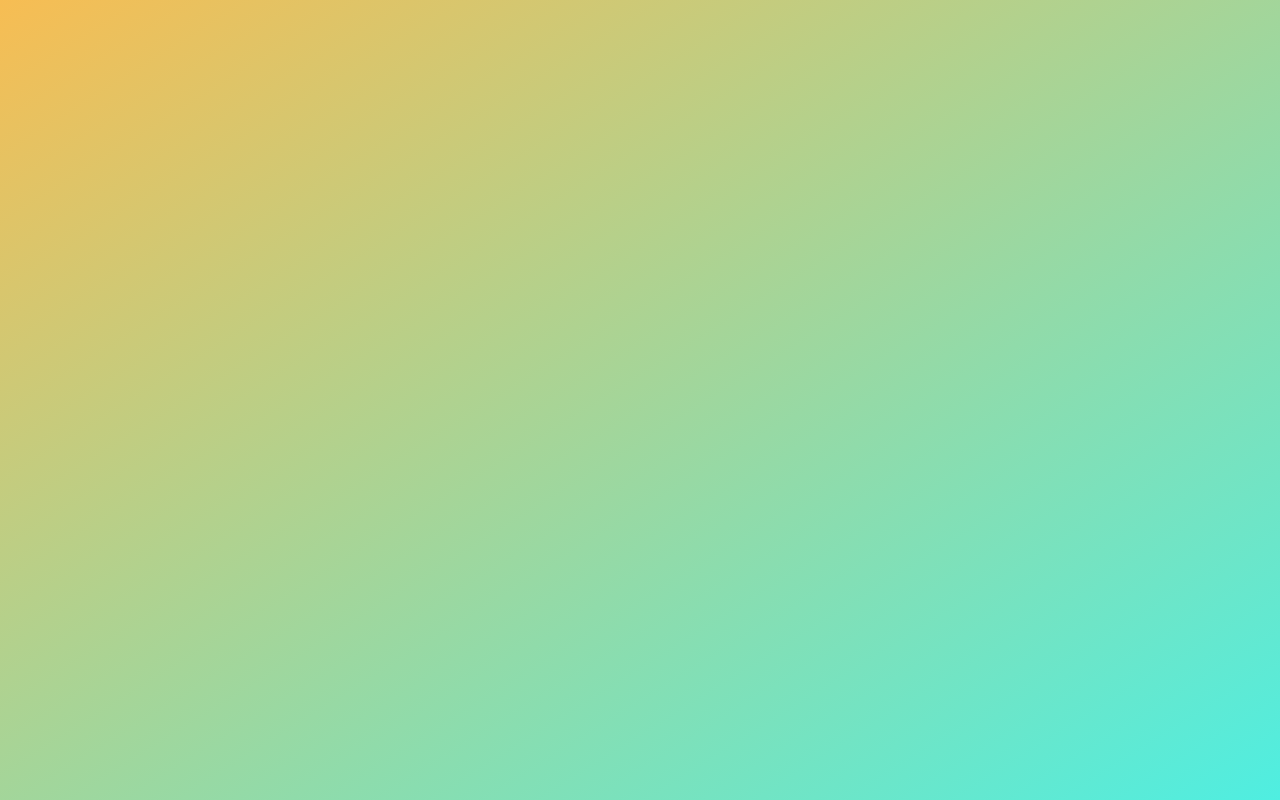
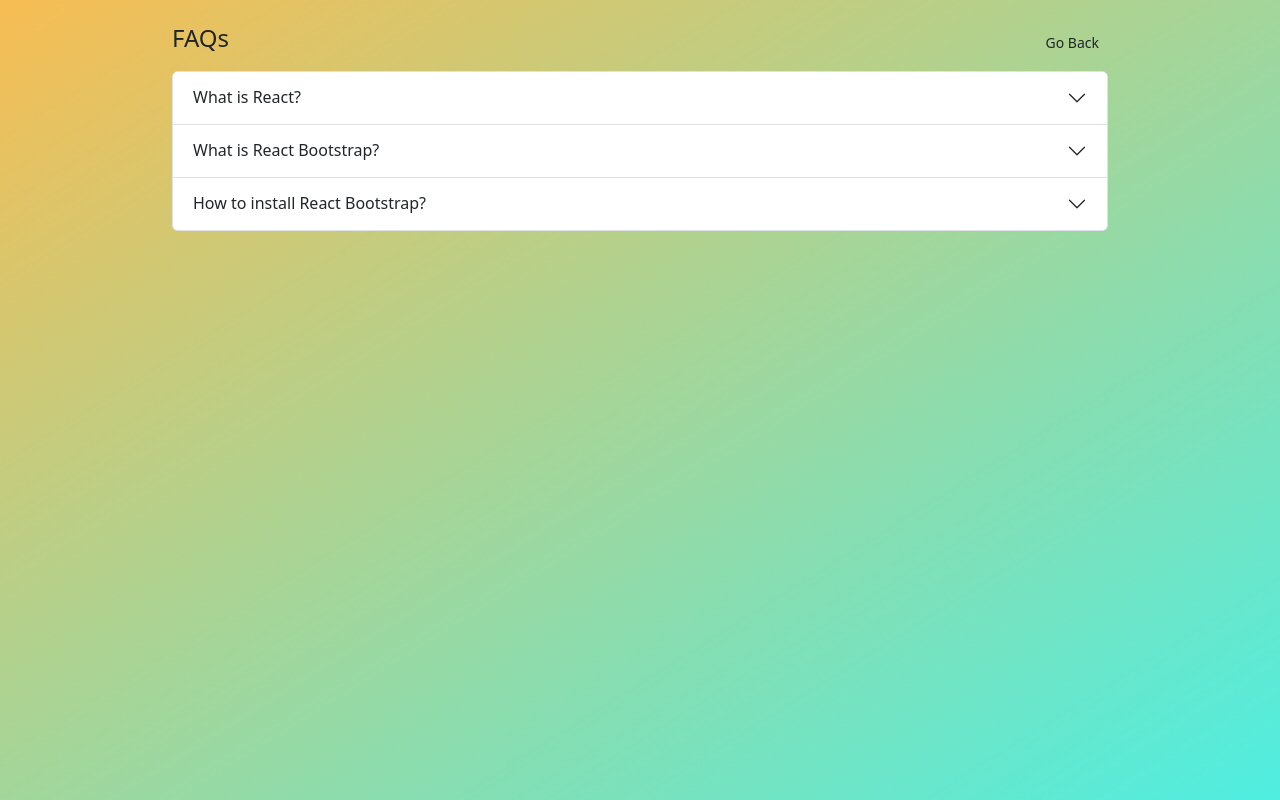
Before and after one commit to Muawiz-Nasir/Student-Counselling-System, a React (Create React App) app in the folder frontend/: page /faq in a window 1280 px wide. Before the commit this address had no page. Built offline with nearby package versions, Linux system fonts and the light colour scheme.

Commit message:
adds basic FAQ page

```diff
--- a/frontend/src/App.js
+++ b/frontend/src/App.js
@@ -17,6 +17,7 @@
 import { ToastContainer } from 'react-toastify';
 import 'react-toastify/dist/ReactToastify.css';
 import CounsellerChat from './pages/CounsellerChat/counsellerChat';
+import FAQPage from './pages/FAQs/FAQs';
 
 function App() {
   const queryClient = new QueryClient();
@@ -38,6 +39,7 @@
           <Route path='/signup' element={<Signup />} />
           <Route path='/admin' element={<AdminRecord />} />
           <Route path='/counseller' element={<CounsellerChat />} />
+          <Route path='/faq' element={<FAQPage />} />
         </Routes>
       </Router>
     </div>
--- a/frontend/src/components/AuthenticatedAdminPagesLayout.js
+++ b/frontend/src/components/AuthenticatedAdminPagesLayout.js
@@ -26,8 +26,12 @@
             display: "flex",
             justifyContent: "end",
             marginRight: "100px",
+            marginBottom: "40px"
           }}
         >
+          <li>
+            <Link to={'/faq'}>FAQs</Link>
+          </li>
           <li>
             <Link onClick={logoutUser}>Logout</Link>
           </li>
--- a/frontend/src/components/AuthenticatedStudentPagesLayout.js
+++ b/frontend/src/components/AuthenticatedStudentPagesLayout.js
@@ -31,6 +31,9 @@
             <Link to="/chat">Ask Question</Link>
           </li>
           <li>
+            <Link to="/faq">FAQs</Link>
+          </li>
+          <li>
             <Link onClick={logoutUser}>Logout</Link>
           </li>
         </ul>
--- /dev/null
+++ b/frontend/src/pages/FAQs/FAQs.js
@@ -0,0 +1,53 @@
+import React from "react";
+import { Accordion, Card, Button } from "react-bootstrap";
+import { useNavigate } from "react-router-dom";
+
+const FAQPage = () => {
+  const faqData = [
+    {
+      question: "What is React?",
+      answer: "React is a JavaScript library for building user interfaces.",
+    },
+    {
+      question: "What is React Bootstrap?",
+      answer:
+        "React Bootstrap is a library of reusable UI components for React applications that are built on top of Bootstrap CSS framework.",
+    },
+    {
+      question: "How to install React Bootstrap?",
+      answer:
+        "You can install React Bootstrap using npm or yarn. For example: npm install react-bootstrap",
+    },
+  ];
+
+  const navigate = useNavigate();
+
+  const handleGoBack = () => {
+    navigate(-1); // Go back to the previous page
+  };
+
+  return (
+    <div className="container pt-4 pb-4">
+      <div style={{
+        display: "flex",
+        justifyContent: "space-between",
+        marginBottom: "10px"
+      }}>
+        <h4>FAQs</h4>
+        <Button variant="default" size="sm" style={{ cursor: "pointer" }} onClick={handleGoBack}>
+          Go Back
+        </Button>
+      </div>
+      <Accordion>
+        {faqData.map((faq, index) => (
+          <Accordion.Item eventKey={index.toString()}>
+            <Accordion.Header>{faq.question}</Accordion.Header>
+            <Accordion.Body>{faq.answer}</Accordion.Body>
+          </Accordion.Item>
+        ))}
+      </Accordion>
+    </div>
+  );
+};
+
+export default FAQPage;
```
